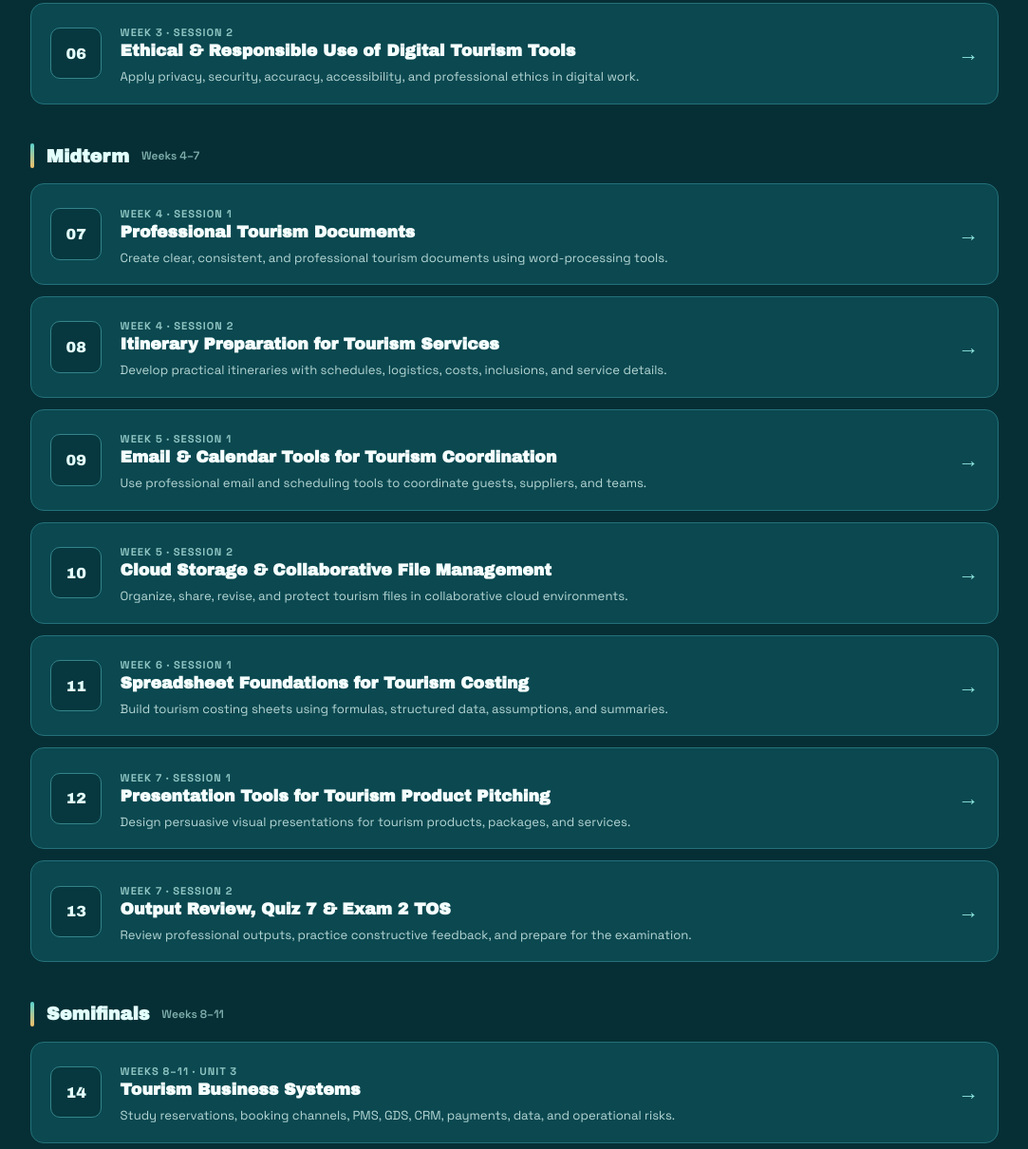
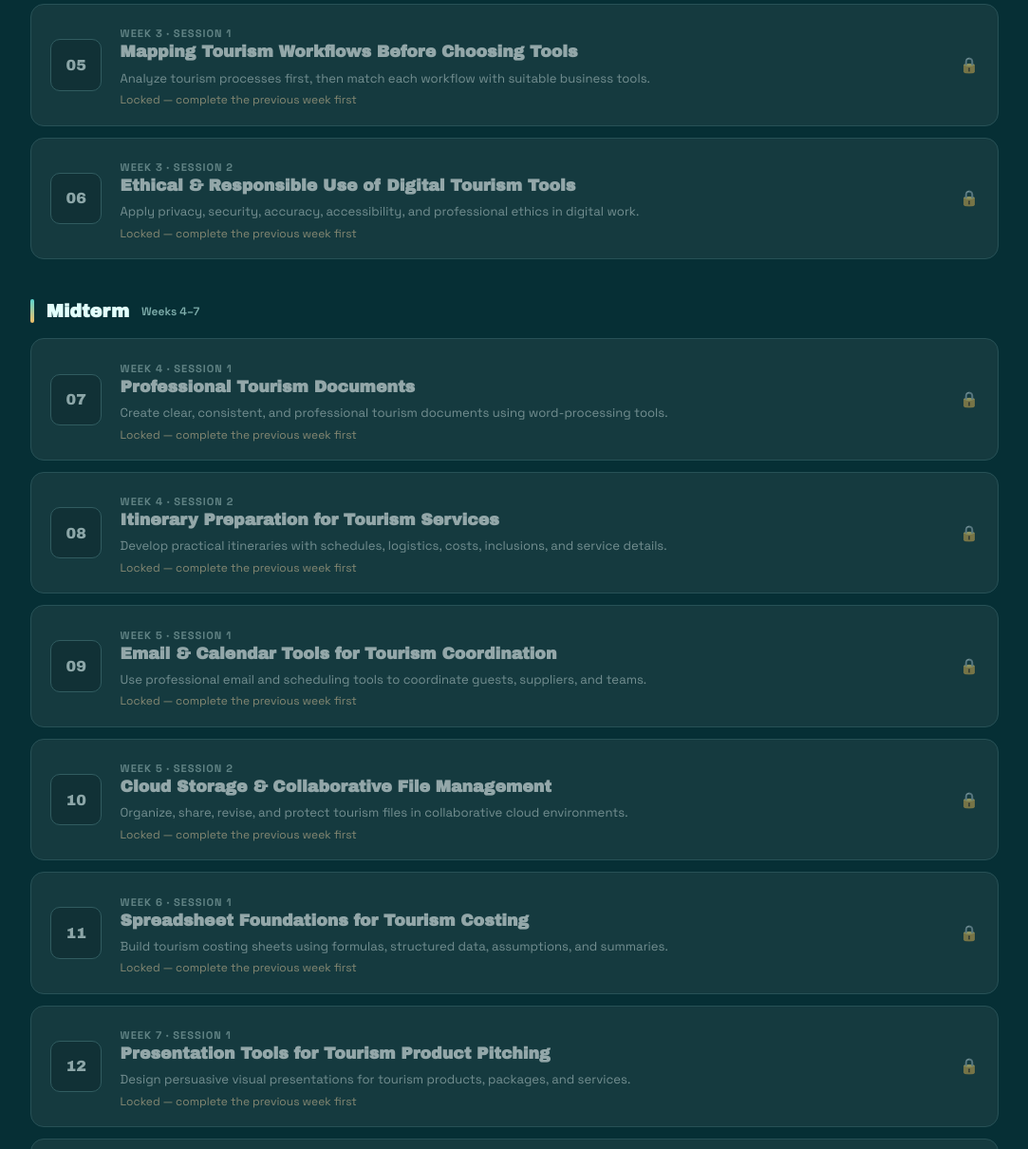
Before and after one commit to joshuanisnisan02-hub/tpcc4-tourism-tools, a plain HTML site: page index.html in a window 1280 px wide. Shown: the part 1370-2580 px from the top of the page at 95% size, without its empty margins (98-1181 px from the left). Drawn offline with Linux system fonts and the light colour scheme.

Commit message:
Add sequential lesson locking and progress tracking

```diff
--- a/index.html
+++ b/index.html
@@ -26,6 +26,7 @@
     .section-title{display:flex;align-items:center;gap:.8rem;margin-bottom:1rem;font-family:"Archivo Black",sans-serif;font-size:1.2rem;color:#e2fffc}.section-title::before{content:"";width:4px;height:1.35em;border-radius:4px;background:linear-gradient(var(--aqua),var(--gold))}.section-title small{font-family:"Space Grotesk",sans-serif;color:var(--soft);font-size:.75rem;font-weight:600}
     .lessons{display:grid;gap:.75rem}.lesson{display:grid;grid-template-columns:3.4rem 1fr auto;align-items:center;gap:1.2rem;min-height:104px;padding:1.15rem 1.25rem;background:var(--panel);border:1px solid var(--line);border-radius:14px;color:inherit;text-decoration:none;transition:.22s ease}
     .lesson:hover{transform:translateY(-2px);background:var(--panel-hover);border-color:#51a6a8;box-shadow:0 14px 32px rgba(0,0,0,.22)}
+    .progress-note{margin:0 0 1.35rem;padding:1rem 1.15rem;border:1px solid #34848a;border-radius:12px;background:#07383f;color:var(--muted);font-size:.86rem;line-height:1.55}.progress-note strong{color:#e9fffd}.lesson.locked{cursor:not-allowed;opacity:.58;filter:saturate(.55)}.lesson.locked:hover{transform:none;background:var(--panel);border-color:var(--line);box-shadow:none}.lesson.locked .arrow{font-size:0}.lesson.locked .arrow::after{content:"🔒";font-size:1rem}.lesson.completed{border-color:#4fae91}.lesson.completed .arrow{font-size:0}.lesson.completed .arrow::after{content:"✓";font-size:1.15rem;color:#8de0bc}.lock-note{display:block;margin-top:.35rem;color:#f3c77b;font-size:.75rem}
     .number{display:grid;place-items:center;width:3.4rem;height:3.4rem;border:1px solid #34848a;border-radius:10px;background:#07383f;font-family:"Archivo Black",sans-serif;color:#e3fffc}
     .eyebrow{margin-bottom:.3rem;color:#8fc4c2;font-size:.7rem;font-weight:700;letter-spacing:.09em;text-transform:uppercase}.lesson h3{font-family:"Archivo Black",sans-serif;font-size:clamp(.94rem,1.8vw,1.08rem);line-height:1.3}.lesson p{margin-top:.35rem;color:var(--muted);font-size:.82rem;line-height:1.45}.arrow{color:#8ee6df;font-size:1.35rem;transition:.2s ease}.lesson:hover .arrow{transform:translateX(3px)}
     footer{border-top:1px solid var(--line);padding:2.2rem 1.25rem;text-align:center}.footer-inner p{color:var(--muted);font-size:.82rem;line-height:1.65}.footer-inner strong{color:#ecfffd}
@@ -37,42 +38,68 @@
   <header class="hero"><div class="hero-inner"><div class="topline"><div class="badge">TPCC 4 · Tourism</div></div><h1>Applied Business Tools and<span>Technologies in Tourism</span></h1><p class="subtitle">A simple course portal for lessons on digital tourism work, professional documents, collaboration, costing, presentations, business systems, marketing, and data-driven tourism outputs.</p><dl class="meta"><div><dt>Instructor</dt><dd>Joshua E. Nisnisan</dd></div><div><dt>Institution</dt><dd>Cronasia Foundation College</dd></div><div><dt>Coverage</dt><dd>Prelim through Finals</dd></div><div><dt>Available Lessons</dt><dd>16 HTML presentations</dd></div></dl></div></header>
   <main>
 <section class="section">
+      <div class="progress-note" id="progressNote"><strong>Learning path:</strong> Finish both Week 1 sessions to unlock Week 2. Your progress is saved in this browser.</div>
       <h2 class="section-title">Prelim <small>Weeks 1–3</small></h2>
       <nav class="lessons" aria-label="Prelim lessons">
-        <a class="lesson" href="lesson.html?file=Week1_Session1_Course_Orientation.html" target="_blank" rel="noopener"><span class="number">01</span><span><span class="eyebrow">Week 1 · Session 1</span><h3>Course Orientation & Why Technology Matters in Tourism</h3><p>Understand course requirements, digital tools, and the role of technology in tourism work.</p></span><span class="arrow">→</span></a>
-        <a class="lesson" href="lesson.html?file=Week1_Session2_Digital_Transformation.html" target="_blank" rel="noopener"><span class="number">02</span><span><span class="eyebrow">Week 1 · Session 2</span><h3>Digital Transformation in Tourism & Hospitality</h3><p>Explore how digital technology changes tourism services, operations, and customer experiences.</p></span><span class="arrow">→</span></a>
-        <a class="lesson" href="lesson.html?file=Week2_Session1_Tech_Trends.html" target="_blank" rel="noopener"><span class="number">03</span><span><span class="eyebrow">Week 2 · Session 1</span><h3>Travel & Hospitality Technology Trends</h3><p>Examine current platforms, automation, mobile tools, and emerging tourism technologies.</p></span><span class="arrow">→</span></a>
-        <a class="lesson" href="lesson.html?file=Week2_Session2_Digital_Workplace.html" target="_blank" rel="noopener"><span class="number">04</span><span><span class="eyebrow">Week 2 · Session 2</span><h3>Digital Workplace Etiquette & File Handling</h3><p>Practice professional communication, naming conventions, folders, and responsible file management.</p></span><span class="arrow">→</span></a>
-        <a class="lesson" href="lesson.html?file=Week3_Session1_Tourism_Workflows.html" target="_blank" rel="noopener"><span class="number">05</span><span><span class="eyebrow">Week 3 · Session 1</span><h3>Mapping Tourism Workflows Before Choosing Tools</h3><p>Analyze tourism processes first, then match each workflow with suitable business tools.</p></span><span class="arrow">→</span></a>
-        <a class="lesson" href="lesson.html?file=Week3_Session2_Ethics_Responsible_Use.html" target="_blank" rel="noopener"><span class="number">06</span><span><span class="eyebrow">Week 3 · Session 2</span><h3>Ethical & Responsible Use of Digital Tourism Tools</h3><p>Apply privacy, security, accuracy, accessibility, and professional ethics in digital work.</p></span><span class="arrow">→</span></a>
+        <a class="lesson" data-stage="1" data-file="Week1_Session1_Course_Orientation.html" href="lesson.html?file=Week1_Session1_Course_Orientation.html" target="_blank" rel="noopener"><span class="number">01</span><span><span class="eyebrow">Week 1 · Session 1</span><h3>Course Orientation & Why Technology Matters in Tourism</h3><p>Understand course requirements, digital tools, and the role of technology in tourism work.</p></span><span class="arrow">→</span></a>
+        <a class="lesson" data-stage="1" data-file="Week1_Session2_Digital_Transformation.html" href="lesson.html?file=Week1_Session2_Digital_Transformation.html" target="_blank" rel="noopener"><span class="number">02</span><span><span class="eyebrow">Week 1 · Session 2</span><h3>Digital Transformation in Tourism & Hospitality</h3><p>Explore how digital technology changes tourism services, operations, and customer experiences.</p></span><span class="arrow">→</span></a>
+        <a class="lesson" data-stage="2" data-file="Week2_Session1_Tech_Trends.html" href="lesson.html?file=Week2_Session1_Tech_Trends.html" target="_blank" rel="noopener"><span class="number">03</span><span><span class="eyebrow">Week 2 · Session 1</span><h3>Travel & Hospitality Technology Trends</h3><p>Examine current platforms, automation, mobile tools, and emerging tourism technologies.</p></span><span class="arrow">→</span></a>
+        <a class="lesson" data-stage="2" data-file="Week2_Session2_Digital_Workplace.html" href="lesson.html?file=Week2_Session2_Digital_Workplace.html" target="_blank" rel="noopener"><span class="number">04</span><span><span class="eyebrow">Week 2 · Session 2</span><h3>Digital Workplace Etiquette & File Handling</h3><p>Practice professional communication, naming conventions, folders, and responsible file management.</p></span><span class="arrow">→</span></a>
+        <a class="lesson" data-stage="3" data-file="Week3_Session1_Tourism_Workflows.html" href="lesson.html?file=Week3_Session1_Tourism_Workflows.html" target="_blank" rel="noopener"><span class="number">05</span><span><span class="eyebrow">Week 3 · Session 1</span><h3>Mapping Tourism Workflows Before Choosing Tools</h3><p>Analyze tourism processes first, then match each workflow with suitable business tools.</p></span><span class="arrow">→</span></a>
+        <a class="lesson" data-stage="3" data-file="Week3_Session2_Ethics_Responsible_Use.html" href="lesson.html?file=Week3_Session2_Ethics_Responsible_Use.html" target="_blank" rel="noopener"><span class="number">06</span><span><span class="eyebrow">Week 3 · Session 2</span><h3>Ethical & Responsible Use of Digital Tourism Tools</h3><p>Apply privacy, security, accuracy, accessibility, and professional ethics in digital work.</p></span><span class="arrow">→</span></a>
       </nav>
     </section>
 <section class="section">
       <h2 class="section-title">Midterm <small>Weeks 4–7</small></h2>
       <nav class="lessons" aria-label="Midterm lessons">
-        <a class="lesson" href="lesson.html?file=Week4_Session1_Professional_Documents.html" target="_blank" rel="noopener"><span class="number">07</span><span><span class="eyebrow">Week 4 · Session 1</span><h3>Professional Tourism Documents</h3><p>Create clear, consistent, and professional tourism documents using word-processing tools.</p></span><span class="arrow">→</span></a>
-        <a class="lesson" href="lesson.html?file=Week4_Session2_Itinerary_Preparation.html" target="_blank" rel="noopener"><span class="number">08</span><span><span class="eyebrow">Week 4 · Session 2</span><h3>Itinerary Preparation for Tourism Services</h3><p>Develop practical itineraries with schedules, logistics, costs, inclusions, and service details.</p></span><span class="arrow">→</span></a>
-        <a class="lesson" href="lesson.html?file=Week5_Session1_Email_Calendar.html" target="_blank" rel="noopener"><span class="number">09</span><span><span class="eyebrow">Week 5 · Session 1</span><h3>Email & Calendar Tools for Tourism Coordination</h3><p>Use professional email and scheduling tools to coordinate guests, suppliers, and teams.</p></span><span class="arrow">→</span></a>
-        <a class="lesson" href="lesson.html?file=Week5_Session2_Cloud_Collaboration.html" target="_blank" rel="noopener"><span class="number">10</span><span><span class="eyebrow">Week 5 · Session 2</span><h3>Cloud Storage & Collaborative File Management</h3><p>Organize, share, revise, and protect tourism files in collaborative cloud environments.</p></span><span class="arrow">→</span></a>
-        <a class="lesson" href="lesson.html?file=Week6_Session1_Spreadsheet_Foundations.html" target="_blank" rel="noopener"><span class="number">11</span><span><span class="eyebrow">Week 6 · Session 1</span><h3>Spreadsheet Foundations for Tourism Costing</h3><p>Build tourism costing sheets using formulas, structured data, assumptions, and summaries.</p></span><span class="arrow">→</span></a>
-        <a class="lesson" href="lesson.html?file=Week7_Session1_Presentation_Tools.html" target="_blank" rel="noopener"><span class="number">12</span><span><span class="eyebrow">Week 7 · Session 1</span><h3>Presentation Tools for Tourism Product Pitching</h3><p>Design persuasive visual presentations for tourism products, packages, and services.</p></span><span class="arrow">→</span></a>
-        <a class="lesson" href="lesson.html?file=Week7_Session2_Output_Review_and_Quiz_Exam2.html" target="_blank" rel="noopener"><span class="number">13</span><span><span class="eyebrow">Week 7 · Session 2</span><h3>Output Review, Quiz 7 & Exam 2 TOS</h3><p>Review professional outputs, practice constructive feedback, and prepare for the examination.</p></span><span class="arrow">→</span></a>
+        <a class="lesson" data-stage="4" data-file="Week4_Session1_Professional_Documents.html" href="lesson.html?file=Week4_Session1_Professional_Documents.html" target="_blank" rel="noopener"><span class="number">07</span><span><span class="eyebrow">Week 4 · Session 1</span><h3>Professional Tourism Documents</h3><p>Create clear, consistent, and professional tourism documents using word-processing tools.</p></span><span class="arrow">→</span></a>
+        <a class="lesson" data-stage="4" data-file="Week4_Session2_Itinerary_Preparation.html" href="lesson.html?file=Week4_Session2_Itinerary_Preparation.html" target="_blank" rel="noopener"><span class="number">08</span><span><span class="eyebrow">Week 4 · Session 2</span><h3>Itinerary Preparation for Tourism Services</h3><p>Develop practical itineraries with schedules, logistics, costs, inclusions, and service details.</p></span><span class="arrow">→</span></a>
+        <a class="lesson" data-stage="5" data-file="Week5_Session1_Email_Calendar.html" href="lesson.html?file=Week5_Session1_Email_Calendar.html" target="_blank" rel="noopener"><span class="number">09</span><span><span class="eyebrow">Week 5 · Session 1</span><h3>Email & Calendar Tools for Tourism Coordination</h3><p>Use professional email and scheduling tools to coordinate guests, suppliers, and teams.</p></span><span class="arrow">→</span></a>
+        <a class="lesson" data-stage="5" data-file="Week5_Session2_Cloud_Collaboration.html" href="lesson.html?file=Week5_Session2_Cloud_Collaboration.html" target="_blank" rel="noopener"><span class="number">10</span><span><span class="eyebrow">Week 5 · Session 2</span><h3>Cloud Storage & Collaborative File Management</h3><p>Organize, share, revise, and protect tourism files in collaborative cloud environments.</p></span><span class="arrow">→</span></a>
+        <a class="lesson" data-stage="6" data-file="Week6_Session1_Spreadsheet_Foundations.html" href="lesson.html?file=Week6_Session1_Spreadsheet_Foundations.html" target="_blank" rel="noopener"><span class="number">11</span><span><span class="eyebrow">Week 6 · Session 1</span><h3>Spreadsheet Foundations for Tourism Costing</h3><p>Build tourism costing sheets using formulas, structured data, assumptions, and summaries.</p></span><span class="arrow">→</span></a>
+        <a class="lesson" data-stage="7" data-file="Week7_Session1_Presentation_Tools.html" href="lesson.html?file=Week7_Session1_Presentation_Tools.html" target="_blank" rel="noopener"><span class="number">12</span><span><span class="eyebrow">Week 7 · Session 1</span><h3>Presentation Tools for Tourism Product Pitching</h3><p>Design persuasive visual presentations for tourism products, packages, and services.</p></span><span class="arrow">→</span></a>
+        <a class="lesson" data-stage="7" data-file="Week7_Session2_Output_Review_and_Quiz_Exam2.html" href="lesson.html?file=Week7_Session2_Output_Review_and_Quiz_Exam2.html" target="_blank" rel="noopener"><span class="number">13</span><span><span class="eyebrow">Week 7 · Session 2</span><h3>Output Review, Quiz 7 & Exam 2 TOS</h3><p>Review professional outputs, practice constructive feedback, and prepare for the examination.</p></span><span class="arrow">→</span></a>
       </nav>
     </section>
 <section class="section">
       <h2 class="section-title">Semifinals <small>Weeks 8–11</small></h2>
       <nav class="lessons" aria-label="Semifinals lessons">
-        <a class="lesson" href="lesson.html?file=Week8-11_Unit3_Tourism_Business_Systems.html" target="_blank" rel="noopener"><span class="number">14</span><span><span class="eyebrow">Weeks 8–11 · Unit 3</span><h3>Tourism Business Systems</h3><p>Study reservations, booking channels, PMS, GDS, CRM, payments, data, and operational risks.</p></span><span class="arrow">→</span></a>
+        <a class="lesson" data-stage="8" data-file="Week8-11_Unit3_Tourism_Business_Systems.html" href="lesson.html?file=Week8-11_Unit3_Tourism_Business_Systems.html" target="_blank" rel="noopener"><span class="number">14</span><span><span class="eyebrow">Weeks 8–11 · Unit 3</span><h3>Tourism Business Systems</h3><p>Study reservations, booking channels, PMS, GDS, CRM, payments, data, and operational risks.</p></span><span class="arrow">→</span></a>
       </nav>
     </section>
 <section class="section">
       <h2 class="section-title">Finals <small>Weeks 12–18</small></h2>
       <nav class="lessons" aria-label="Finals lessons">
-        <a class="lesson" href="lesson.html?file=Week12-14_Unit4_Digital_Marketing.html" target="_blank" rel="noopener"><span class="number">15</span><span><span class="eyebrow">Weeks 12–14 · Unit 4</span><h3>Digital Marketing & Service Outputs</h3><p>Create tourism marketing content, social media plans, email campaigns, and service materials.</p></span><span class="arrow">→</span></a>
-        <a class="lesson" href="lesson.html?file=Week15-18_Unit5_Data_Final_Project.html" target="_blank" rel="noopener"><span class="number">16</span><span><span class="eyebrow">Weeks 15–18 · Unit 5</span><h3>Data-Driven Tourism Output & Final Project</h3><p>Use data to improve tourism decisions and complete an integrated final business-tool project.</p></span><span class="arrow">→</span></a>
+        <a class="lesson" data-stage="9" data-file="Week12-14_Unit4_Digital_Marketing.html" href="lesson.html?file=Week12-14_Unit4_Digital_Marketing.html" target="_blank" rel="noopener"><span class="number">15</span><span><span class="eyebrow">Weeks 12–14 · Unit 4</span><h3>Digital Marketing & Service Outputs</h3><p>Create tourism marketing content, social media plans, email campaigns, and service materials.</p></span><span class="arrow">→</span></a>
+        <a class="lesson" data-stage="10" data-file="Week15-18_Unit5_Data_Final_Project.html" href="lesson.html?file=Week15-18_Unit5_Data_Final_Project.html" target="_blank" rel="noopener"><span class="number">16</span><span><span class="eyebrow">Weeks 15–18 · Unit 5</span><h3>Data-Driven Tourism Output & Final Project</h3><p>Use data to improve tourism decisions and complete an integrated final business-tool project.</p></span><span class="arrow">→</span></a>
       </nav>
     </section>
   </main>
+  <script>
+  "use strict";
+  const PROGRESS_KEY="tpcc4CompletedLessons";
+  const lessons=[...document.querySelectorAll(".lesson[data-file]")];
+  function completedLessons(){try{return new Set(JSON.parse(localStorage.getItem(PROGRESS_KEY)||"[]"))}catch{return new Set()}}
+  function refreshLocks(){
+    const done=completedLessons(), stages=[...new Set(lessons.map(a=>Number(a.dataset.stage)))].sort((a,b)=>a-b);
+    let unlocked=stages[0];
+    for(let i=1;i<stages.length;i++){
+      const previous=lessons.filter(a=>Number(a.dataset.stage)===stages[i-1]);
+      if(previous.every(a=>done.has(a.dataset.file))) unlocked=stages[i]; else break;
+    }
+    lessons.forEach(a=>{
+      const complete=done.has(a.dataset.file), locked=Number(a.dataset.stage)>unlocked;
+      a.classList.toggle("completed",complete);a.classList.toggle("locked",locked);
+      a.setAttribute("aria-disabled",locked?"true":"false");a.tabIndex=locked?-1:0;
+      const old=a.querySelector(".lock-note");if(old)old.remove();
+      if(locked){const note=document.createElement("span");note.className="lock-note";note.textContent="Locked — complete the previous week first";a.querySelector("p").after(note)}
+    });
+    const remaining=lessons.filter(a=>!done.has(a.dataset.file)).length;
+    document.getElementById("progressNote").innerHTML=remaining?'<strong>Learning path:</strong> Complete every available lesson in order. Finish the current week to unlock the next. '+(lessons.length-remaining)+' of '+lessons.length+' lessons completed.':'<strong>Course completed!</strong> You have marked all available lessons as read.';
+  }
+  lessons.forEach(a=>a.addEventListener("click",e=>{if(a.classList.contains("locked")){e.preventDefault();e.stopPropagation()}}));
+  addEventListener("focus",refreshLocks);addEventListener("storage",refreshLocks);refreshLocks();
+  </script>
   <footer><div class="footer-inner"><p><strong>TPCC 4 · Applied Business Tools and Technologies in Tourism</strong><br>Cronasia Foundation College · Open lessons using a modern browser for the best presentation experience.</p></div></footer>
 </body>
 </html>
```
